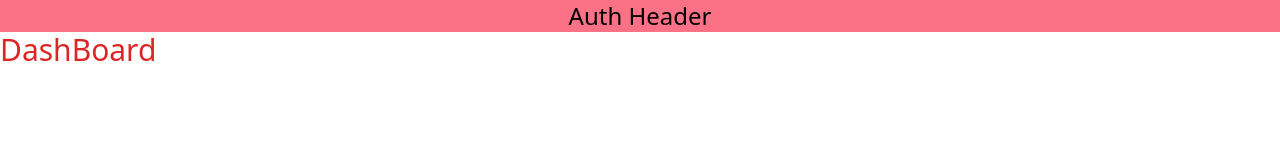
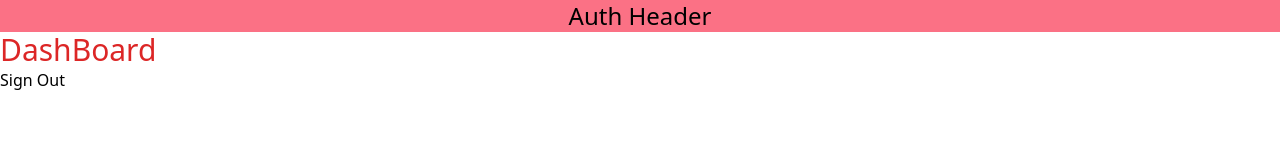
Before and after one commit to Xchange-Taiwan/X-Talent-Frontend, a Next.js app: page /Dashboard in a window 1280 px wide. Shown: the top 160 px of the page. Built offline with nearby package versions, Linux system fonts and the light colour scheme; no server answers; sample sign-in values are in the browser's storage.

Commit message:
feat: Fetch `signIn` api in Custom SignIn Page

```diff
--- a/src/app/(auth)/Dashboard/page.tsx
+++ b/src/app/(auth)/Dashboard/page.tsx
@@ -1,9 +1,12 @@
+'use client';
 import { FC } from 'react';
+import { signOut } from 'next-auth/react';
 
 const Dashboard: FC = () => {
   return (
     <div className="container mx-auto">
       <div className="text-3xl text-red-600">DashBoard</div>
+      <button onClick={() => signOut({ callbackUrl: '/' })}>Sign Out</button>
     </div>
   );
 };
--- a/src/app/(client)/signin/page.tsx
+++ b/src/app/(client)/signin/page.tsx
@@ -1,5 +1,6 @@
 'use client';
 import { ErrorMessage, Form, Formik, Field } from 'formik';
+import { signIn } from 'next-auth/react';
 
 const SignInPage = () => {
   return (
@@ -67,6 +68,7 @@ const SignInPage = () => {
           <button
             type="button"
             className="mb-4 flex w-full justify-center rounded-md bg-gray-500 px-3 py-1.5 text-sm font-semibold leading-6 text-white shadow-sm hover:bg-gray-600 focus-visible:outline focus-visible:outline-2 focus-visible:outline-offset-2 focus-visible:outline-indigo-600"
+            onClick={() => signIn('github', { callbackUrl: '/' })}
           >
             Sign in with Github
           </button>
@@ -74,6 +76,7 @@ const SignInPage = () => {
           <button
             type="button"
             className="mb-4 flex w-full justify-center rounded-md bg-sky-500 px-3 py-1.5 text-sm font-semibold leading-6 text-white shadow-sm hover:bg-sky-600 focus-visible:outline focus-visible:outline-2 focus-visible:outline-offset-2 focus-visible:outline-indigo-600"
+            onClick={() => signIn('linkedin', { callbackUrl: '/Dashboard' })}
           >
             Sign in with LinkedIn
           </button>
```
